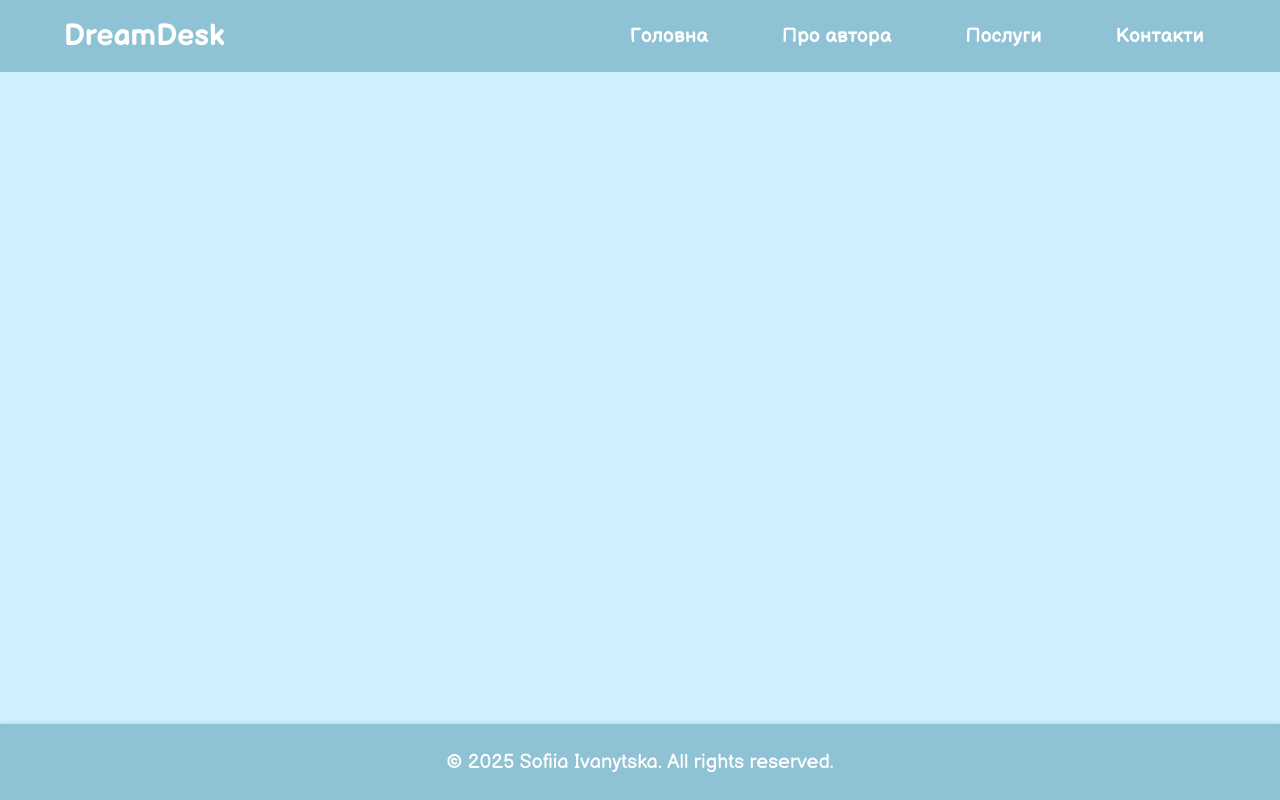
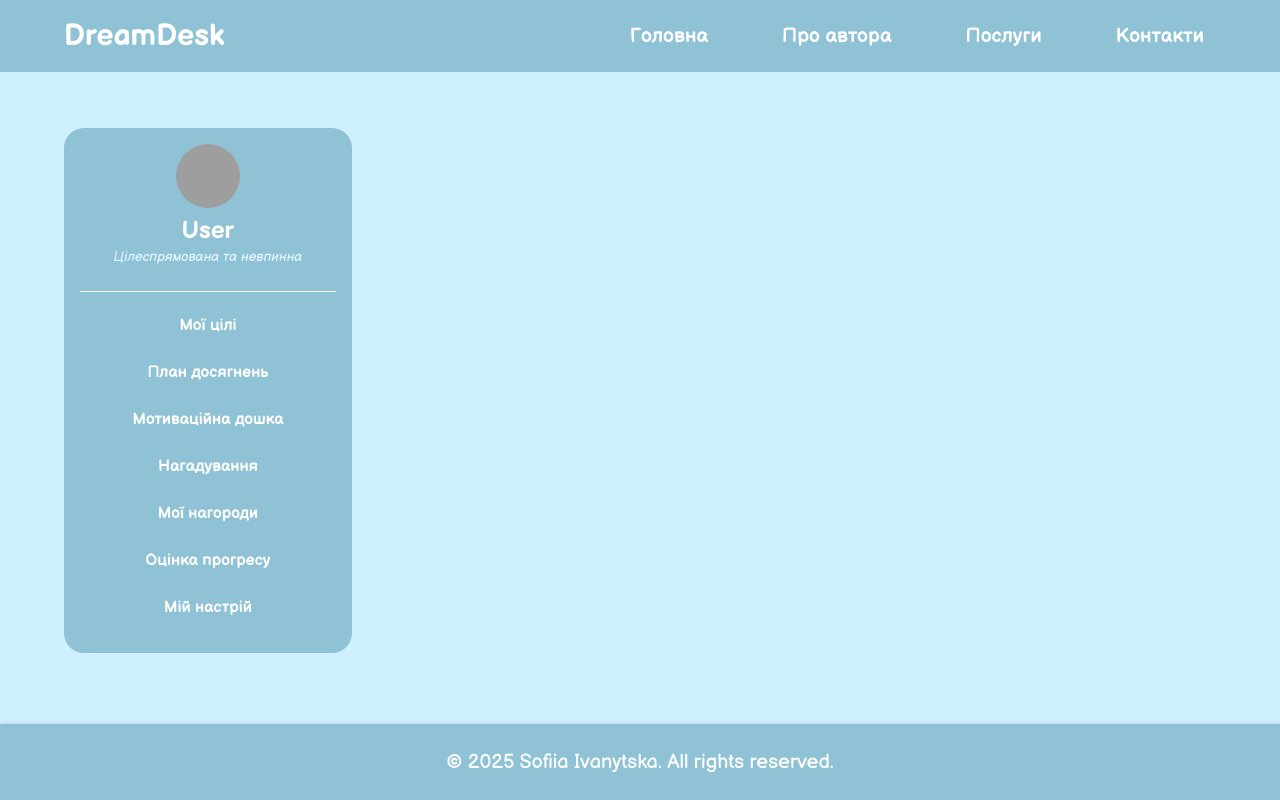
Before and after one commit to 1vanytska/habit-tracker-dreamdeck-demo, an Angular app in the folder frontend/: page / in a window 1280 px wide. Built offline with nearby package versions, Linux system fonts and the light colour scheme; grey boxes are pictures that could not be loaded.

Commit message:
Add Menu design

```diff
--- a/frontend/src/app/app.css
+++ b/frontend/src/app/app.css
@@ -1,3 +1,26 @@
-.content {
-  flex: 1;
+.page-wrapper {
+  display: flex;
+  flex-direction: column;
+  min-height: 100vh; /* займає весь в’юпорт */
 }
+
+.container.layout {
+  flex: 1; /* розтягується, щоб футер був внизу */
+}
+
+.layout {
+  display: flex;
+  width: 100%;
+  gap: var(--gutter);     /* простір між меню та контентом */
+}
+
+/* Фіксована ліва колонка */
+.sidenav {
+  flex: 0 0 var(--sidebar-width);
+}
+
+/* Адаптивна права колонка */
+.main-content {
+  flex: 1 1 auto;
+  overflow: auto;         /* прокрутка, якщо контент великий */
+}
--- a/frontend/src/app/app.html
+++ b/frontend/src/app/app.html
@@ -1,9 +1,15 @@
-<app-header></app-header>
+<div class="page-wrapper">
+    <app-header></app-header>
 
-<!-- <app-menu></app-menu> -->
+    <div class="container layout">
+        <aside class="sidenav">
+            <app-menu></app-menu>
+        </aside>
 
-<div class="content">
-    <router-outlet></router-outlet>
+        <main class="main-content">
+            <router-outlet></router-outlet>
+        </main>
+    </div>
+
+    <app-footer></app-footer>
 </div>
-
-<app-footer></app-footer>
--- a/frontend/src/app/footer/footer.css
+++ b/frontend/src/app/footer/footer.css
@@ -4,7 +4,6 @@
 }
 
 .footer {
-  position: fixed;
   left: 0;
   bottom: 0;
   width: 100%;
--- a/frontend/src/app/menu/menu.css
+++ b/frontend/src/app/menu/menu.css
@@ -1,85 +1,86 @@
-.menu {
-  border: 2px solid #ccc;
-  padding: 1rem;
-  background-color: #fdfdfd;
-  width: 250px;
-  font-family: 'Segoe UI', sans-serif;
+/* app-menu.component.css */
+:host {
+  display: block;
+  margin: 2rem 0;
 }
 
+/* Центруємо всі елементи зверху вниз */
+.menu-panel {
+  background-color: #8fc2d5;
+  border-radius: 20px;
+  padding: 1rem;
+  width: 18rem;
+  box-sizing: border-box;
+
+  display: flex;
+  flex-direction: column;
+  align-items: center;
+}
+
+/* Аватарка над ніком */
 .user-info {
   display: flex;
+  flex-direction: column;
   align-items: center;
-  margin-bottom: 1rem;
+  margin-bottom: 0.1rem;
 }
 
 .avatar {
-  width: 50px;
-  height: 50px;
+  width: 64px;
+  height: 64px;
   border-radius: 50%;
-  margin-right: 0.75rem;
-  border: 2px solid #aaa;
-}
-
-.details {
-  display: flex;
-  flex-direction: column;
-}
-
-.username {
-  margin: 0;
-  font-size: 1.2rem;
-  font-weight: bold;
-}
-
-.xp {
-  margin: 0;
-  font-size: 0.9rem;
-  color: #555;
-}
-
-.badge {
-  font-size: 0.85rem;
-  color: #2e8b57;
-}
-
-.nav-links {
-  list-style: none;
-  padding: 0;
-}
-
-.nav-links li {
-  margin: 0.5rem 0;
-}
-
-.nav-links a {
-  text-decoration: none;
-  color: #333;
-  font-weight: 500;
-}
-
-.workout-info {
-  margin-bottom: 0.5rem;
-  font-size: 1rem;
-}
-
-.schedule {
-  display: flex;
-  justify-content: center;
-  flex-wrap: wrap;
-  gap: 0.5rem;
+  object-fit: cover;
   margin-bottom: 0.5rem;
 }
 
-.schedule span {
-  padding: 0.3rem 0.6rem;
-  border: 1px solid #ddd;
-  border-radius: 4px;
-  background-color: #fff;
-  font-size: 0.85rem;
+.nickname {
+  font-size: 1.5rem;
+  font-weight: bold;
+  color: white;
 }
 
-.schedule .active {
-  background-color: #2e8b57;
+.user-description {
+  font-size: 0.85rem;       /* трохи менше за нікнейм */
+  color: #e0f4ff;           /* світлий відтінок для контрасту */
+  text-align: center;
+  margin-top: 0.25rem;
+  margin-bottom: 0.5rem;
+  font-style: italic;
+}
+
+.divider {
+  width: 100%;
+  height: 1px;
+  background-color: white;
+  border: none;
+  margin: 1rem 0;
+  border-radius: 2px;
+}
+
+/* Пункти меню під ніком */
+.menu-list {
+  list-style: none;
+  padding: 0;
+  margin: 0;
+  width: 100%;
+}
+
+.menu-list li {
+  margin-bottom: 0.75rem;
+}
+
+.menu-list a {
+  display: block;
+  width: 100%;
+  text-align: center;
+  text-decoration: none;
   color: white;
   font-weight: bold;
+  padding: 0.5rem 0;
+  border-radius: 4px;
+  transition: background-color 0.3s;
 }
+
+.menu-list a:hover {
+  background-color: #147ba0;
+}
--- a/frontend/src/app/menu/menu.html
+++ b/frontend/src/app/menu/menu.html
@@ -1,33 +1,19 @@
-<nav class="menu">
+<nav class="menu-panel">
   <div class="user-info">
-    <img src="assets/avatar.png" alt="Avatar" class="avatar" />
-    <div class="details">
-      <h3 class="username">Sylvanaes</h3>
-      <p class="xp">XP: 159 💬</p>
-      <span class="badge">🏅 Bubble Butt</span>
-    </div>
+    <img src="assets/user.jpg" alt="User" class="avatar" />
+    <span class="nickname">User</span>
+     <span class="user-description">Цілеспрямована та невпинна</span>
   </div>
 
-  <ul class="nav-links">
-    <li><a routerLink="/schedule">📅 My Schedule</a></li>
-    <li><a routerLink="/achievements">🏆 My Achievements</a></li>
-    <li><a routerLink="/photos">📸 My Progress Photos</a></li>
-    <li><a routerLink="/stats">📊 My Stats</a></li>
-    <li><a routerLink="/programs">🧩 My Workout Programs</a></li>
-    <li><a routerLink="/history">📖 My Workout History</a></li>
+  <hr class="divider" />
+
+  <ul class="menu-list">
+    <li><a href="#">Мої цілі</a></li>
+    <li><a href="#">План досягнень</a></li>
+    <li><a href="#">Мотиваційна дошка</a></li>
+    <li><a href="#">Нагадування</a></li>
+    <li><a href="#">Мої нагороди</a></li>
+    <li><a href="#">Оцінка прогресу</a></li>
+    <li><a href="#">Мій настрій</a></li>
   </ul>
 </nav>
-
-<div class="workout-info">
-    <h4>Day 26's Workout</h4>
-    <p>🔥 3 Workouts | ⏱️ 31 Mins | 🏋️ Full Body</p>
-  </div>
-
-  <div class="schedule">
-    <span>Wed 22nd: Day 21</span>
-    <span>Thu 23rd: Day 22</span>
-    <span>Fri 24th: Day 23</span>
-    <span>Sat 25th: Day 24</span>
-    <span class="active">Sun 26th: Day 25</span>
-    <span>Mon 27th: Day 26</span>
-  </div>
--- a/frontend/src/styles.css
+++ b/frontend/src/styles.css
@@ -1,4 +1,17 @@
 @import url('https://fonts.googleapis.com/css2?family=Balsamiq+Sans:ital,wght@0,400;0,700;1,400;1,700&display=swap');
+
+:root {
+  --gutter: 1.5rem;       /* 24px — відступи з боків */
+  --max-width: 75rem;     /* ≈1200px — максимальна ширина всього блоку */
+  --sidebar-width: 15rem; /* ≈240px — ширина меню */
+}
+
+.container {
+  max-width: var(--max-width);
+  margin: 0 auto;         /* центр по горизонталі */
+  padding: var(--gutter); /* відступи з усіх боків */
+  box-sizing: border-box;
+}
 
 html, body {
   margin: 0;
```
